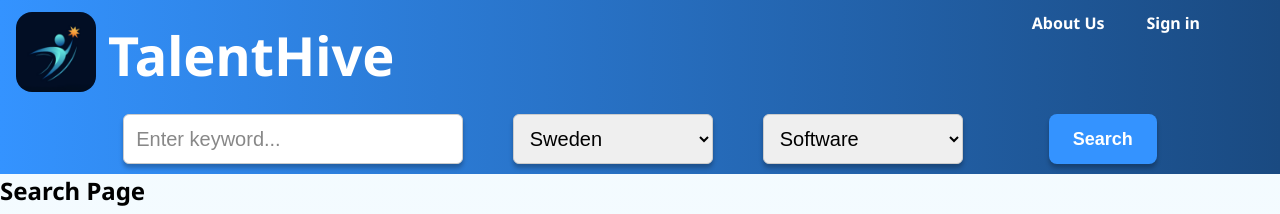
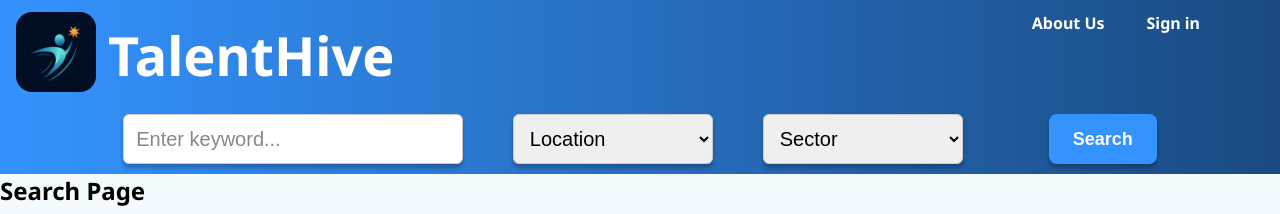
Before and after one commit to Sang-Nguyen-Phuoc/TalentHive, a React (Create React App) app in the folder talenthive-website/frontend/: page /search in a window 1280 px wide. Shown: the top 214 px of the page. Built offline with nearby package versions, Linux system fonts and the light colour scheme.

Commit message:
#6-Sang-Phuoc-Nguyen-build-header-footer-repair-warning-on-browser

```diff
--- a/talenthive-website/frontend/src/components/Search/index.js
+++ b/talenthive-website/frontend/src/components/Search/index.js
@@ -3,8 +3,8 @@ import style from '../../styles/components/Search.module.css';
 
 const Search = () => {
     const [formData, setFormData] = useState({
-        location: 'Location',
-        sector: 'Sector',
+        location: '',
+        sector: '',
         keyword: '',
     });
 
@@ -21,8 +21,8 @@ const Search = () => {
         alert(`Keyword: ${formData.keyword}, Location: ${formData.location}, Sector: ${formData.sector}`);
         // reset form
         setFormData({
-            location: 'Location',
-            sector: 'Sector',
+            location: '',
+            sector: '',
             keyword: '',
         });
     };
@@ -39,9 +39,8 @@ const Search = () => {
                     placeholder="Enter keyword..."
                 />
 
-                <select name="location" id="location" value={formData.location} onChange={handleChange}
-                    defaultValue={"default"}>
-                    <option disabled value="default" >Location</option>
+                <select name="location" id="location" value={formData.location} onChange={handleChange}>
+                    <option disabled value="">Location</option>
                     <optgroup label="Europe">
                         <option value="sweden">Sweden</option>
                         <option value="germany">Germany</option>
@@ -54,8 +53,8 @@ const Search = () => {
                     </optgroup>
                 </select>
 
-                <select name="sector" id="sector" value={formData.sector} onChange={handleChange} defaultValue={"default"}>
-                    <option disabled value="default">Sector</option>
+                <select name="sector" id="sector" value={formData.sector} onChange={handleChange}>
+                    <option disabled value="">Sector</option>
                     <optgroup label="Technology">
                         <option value="software">Software</option>
                         <option value="hardware">Hardware</option>
```
